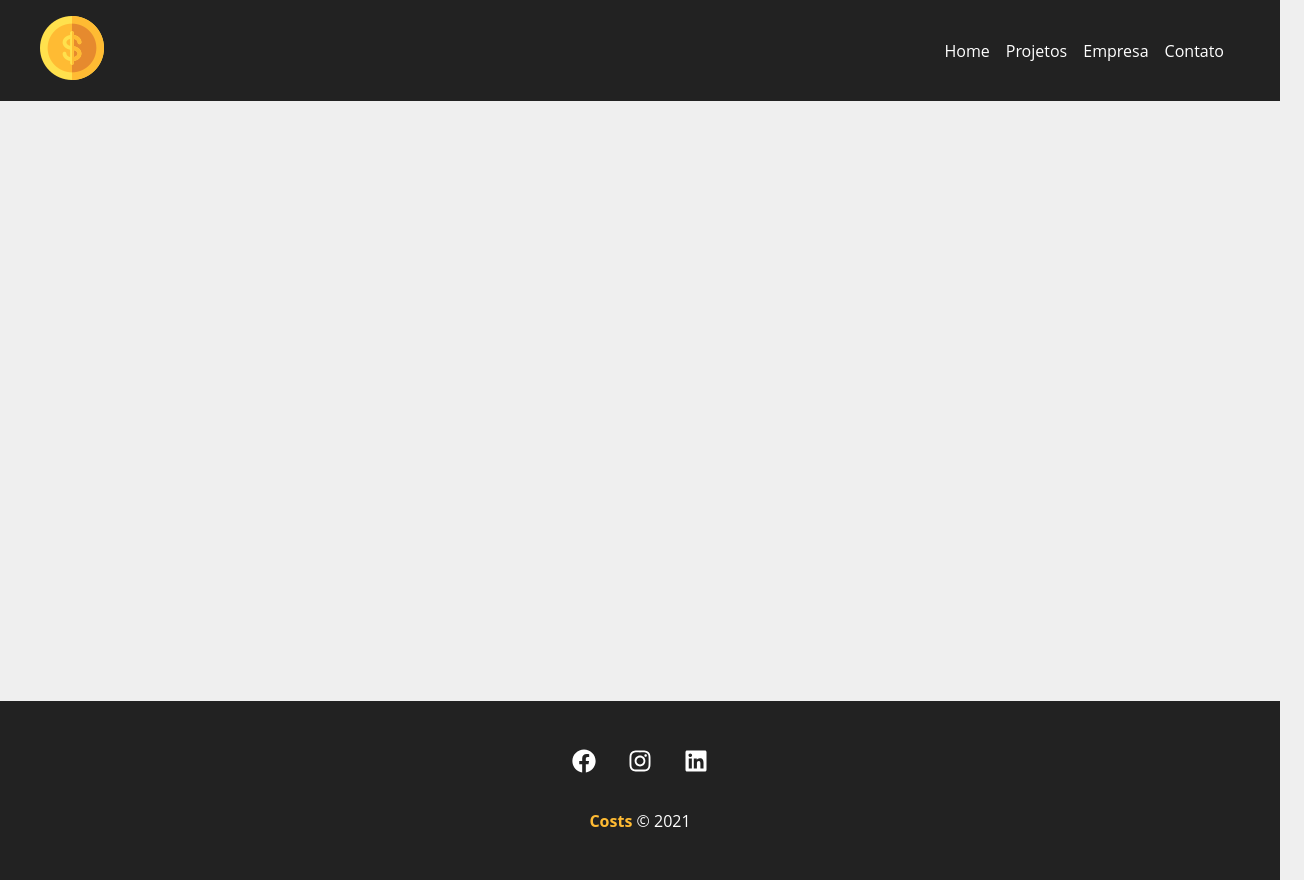
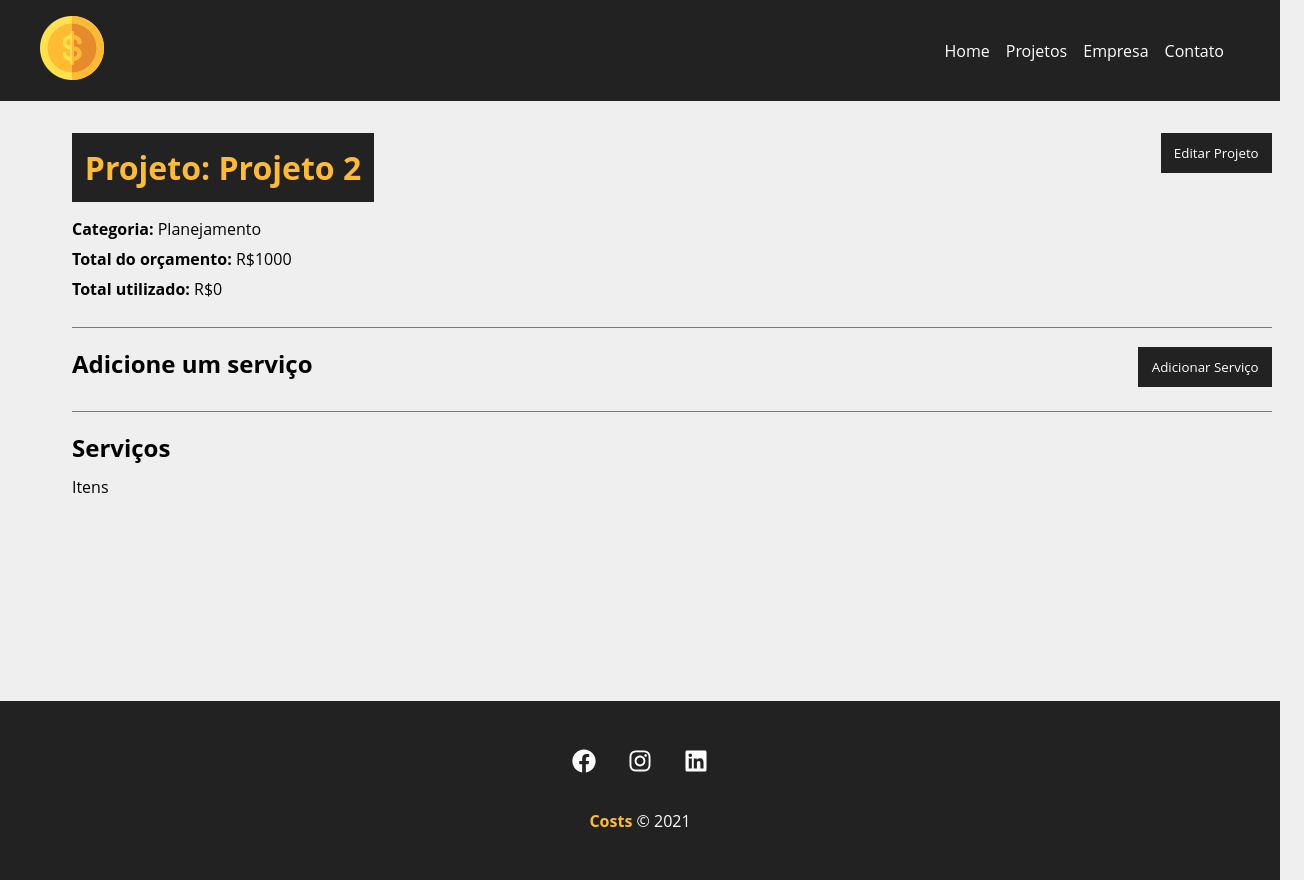
Before and after one commit to misaelsoousa/Costs, a React (Create React App) app: page /project/0da6 in a window 1280 px wide. Shown: the whole page, 1304 px wide, since content can reach past the window. Built offline with nearby package versions, Linux system fonts and the light colour scheme; data requests are answered from the project's data file; the HTML template or start-up script is replaced by a standard one.

Commit message:
Criado área de projetos

```diff
--- a/db.json
+++ b/db.json
@@ -1,5 +1,28 @@
 {
-  "projects": [],
+  "projects": [
+    {
+      "id": "8375",
+      "name": "Projeto atualizado",
+      "budget": "233335",
+      "category": {
+        "id": "4",
+        "name": "Planejamento"
+      },
+      "cost": 0,
+      "services": []
+    },
+    {
+      "id": "0da6",
+      "name": "Projeto 2",
+      "budget": "1000",
+      "category": {
+        "id": "4",
+        "name": "Planejamento"
+      },
+      "cost": 0,
+      "services": []
+    }
+  ],
   "categories": [
     {
       "id": "1",
--- a/src/App.js
+++ b/src/App.js
@@ -5,6 +5,7 @@ import Contact from './components/pages/contact';
 import NewProject from './components/pages/newProject';
 import Company from './components/pages/company';
 import Projetcs from './components/pages/projects';
+import Project from './components/pages/project'
 
 import Container from './components/layout/container';
 import Navbar from './components/layout/navbar';
@@ -17,10 +18,11 @@ function App() {
      <Container customClass="minHeight">
      <Routes>
       <Route exact path="/" element={<Home/>}/>
-      <Route exact path="/projects" element={<Projetcs/>}/>
-      <Route exact path="/company" element={<Company/>}/>
-      <Route exact path="/contact" element={<Contact/>}/>
-      <Route exact path="/newproject" element={<NewProject/>}/>
+      <Route path="/projects" element={<Projetcs/>}/>
+      <Route path="/company" element={<Company/>}/>
+      <Route path="/contact" element={<Contact/>}/>
+      <Route path="/newproject" element={<NewProject/>}/>
+      <Route path="/project/:id" element={<Project/>}/>
      </Routes>
      </Container>
      <Footer/>
--- /dev/null
+++ b/src/components/pages/project.js
@@ -0,0 +1,125 @@
+import styles from './project.module.css'
+import { useParams } from 'react-router-dom'
+import { useState, useEffect } from 'react'
+
+import Loading from '../layout/loading'
+
+import Container from '../layout/container'
+import ProjectForm from '../project/projectForm'
+import Message from '../layout/message'
+
+function Project() {
+    const { id } = useParams()
+    const [project, setProject] = useState([])
+
+    const [showProjectForm, setShowProjectForm] = useState(false)
+    const [showServiceForm, setShowServiceForm] = useState(false)
+    const [message, setMessage] = useState()
+    const [type, setType] = useState()
+
+    useEffect(() => {
+        setTimeout(() => {
+            fetch(`http://localhost:5000/projects/${id}`, {
+                method: 'GET',
+                headers: {
+                    'Content-Type': 'application/json',
+                },
+            })
+                .then((resp) => resp.json())
+                .then((data) => {
+                    setProject(data)
+                })
+                .catch((err) => console.log)
+        }, 700)
+    }, [id])
+
+    function editPost(project) {
+        setMessage('')
+
+        if (project.budget < project.cost) {
+            setMessage('O orçamento não pode ser menor que o custo do projeto!')
+            setType('error')
+            return false
+        }
+
+        fetch(`http://localhost:5000/projects/${project.id}`, {
+            method: 'PATCH',
+            headers: {
+                'Content-Type': 'application/json',
+            },
+            body: JSON.stringify(project),
+        })
+            .then(resp => resp.json())
+            .then((data) => {
+                setProject(data)
+                setShowProjectForm(false)
+                setMessage('Projeto atualizado com sucesso!')
+                setType('success')
+                //mensagem
+            })
+            .catch(err => console.log(err))
+    }
+
+    function toggleProjectForm() {
+        setShowProjectForm(!showProjectForm)
+    }
+
+    function toggleServiceForm() {
+        setShowServiceForm(!showServiceForm)
+    }
+
+    return (<>
+        {project.name ? (
+
+            <div className={styles.project_details}>
+                <Container customClass="column">
+                    {message && <Message type={type} msg={message} />}
+                    <div className={styles.details_container}>
+                        <h1>Projeto: {project.name}</h1>
+                        <button className={styles.btn} onClick={toggleProjectForm}>
+                            {!showProjectForm ? 'Editar Projeto' : 'Fechar'}
+                        </button>
+                        {!showProjectForm ? (
+                            <div className={styles.project_info}>
+                                <p>
+                                    <span>Categoria:</span> {project.category.name}
+                                </p>
+                                <p>
+                                    <span>Total do orçamento:</span> R${project.budget}
+                                </p>
+                                <p>
+                                    <span>Total utilizado:</span> R${project.cost}
+                                </p>
+                            </div>
+                        ) : (
+                            <div className={styles.project_info}>
+                                <ProjectForm handleSubmit={editPost} btnText={"Concluir edição"} projectData={project} />
+                            </div>
+                        )}
+                    </div>
+                    <div className={styles.service_form_container}>
+                        <h2>Adicione um serviço</h2>
+                        <button className={styles.btn} onClick={toggleServiceForm}>
+                            {!showServiceForm ? 'Adicionar Serviço' : 'Fechar'}
+                        </button>
+                        <div className={styles.project_info}>
+                            {showServiceForm && (
+                                <ServiceForm />
+                            )}
+                        </div>
+
+                    </div>
+                    <h2>Serviços</h2>
+                    <Container customClass="start">
+                        <p>Itens</p>
+                    </Container>
+                </Container>
+            </div>
+        ) : (
+            <Loading />
+        )}
+    </>
+    )
+}
+
+export default Project
--- /dev/null
+++ b/src/components/pages/project.module.css
@@ -0,0 +1,48 @@
+.project_details {
+    padding: 2em;
+}
+
+.project_details h1,
+.project_details h2,
+.project_details p{
+    margin-bottom: .5em;
+}
+
+.project_details h1{
+    background-color: #222;
+    color: #ffbb33;
+    padding: .4em;
+}
+
+.project_details span{
+    font-weight: bold;
+}
+
+.details_container,
+.service_form_container{
+    border-bottom: 1px solid #7a7a7a;
+    margin-bottom: 1.2em;
+    padding-bottom: 1.2em;
+    display: flex;
+    justify-content: space-between;
+    flex-wrap: wrap;
+}
+
+.btn{
+    background-color: #222;
+    color: #FFF;
+    padding: 0.5em 1em;
+    text-decoration: none;
+    transition: 0.5s;
+    cursor: pointer;
+    max-height: 40px;
+    border: none;
+}
+
+.btn:hover{
+    color: #ffbb33;
+}
+
+.project_info{
+    width: 100%;
+}
--- a/src/components/project/projectCard.js
+++ b/src/components/project/projectCard.js
@@ -21,7 +21,7 @@ function ProjectCard({ id, name, budget, category, handleRemove }) {
                 <span className={`${styles[category.toLowerCase()]}`}></span> {category}
             </p>
             <div className={styles.project_card_actions}>
-                <Link to="/">
+                <Link to={`/project/${id}`}>
                     <BsPencil/> Editar
                 </Link>
                 <button onClick={remove}>
```
